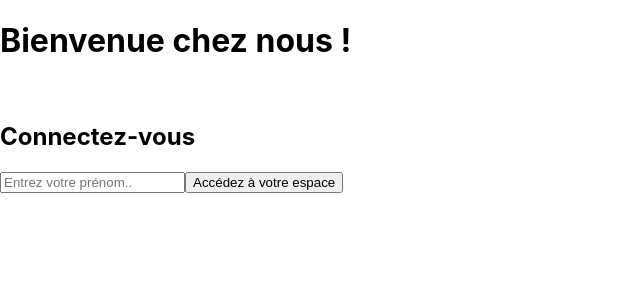
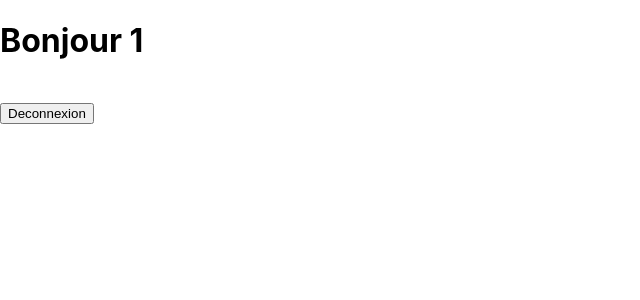
Before and after one commit to nikos100980/crazee-burger, a React (Create React App) app: page /order/1 in a window 1280 px wide. Shown: the top 300 px of the page, without its empty margins (0-640 px from the left). Built offline with nearby package versions, Linux system fonts and the light colour scheme.

Commit message:
✨ F02: LOGIN >add redirection from/to ErrorPage

```diff
--- a/src/App.js
+++ b/src/App.js
@@ -1,9 +1,9 @@
-import logo from "./logo.svg";
 import "./App.css";
-import LoginPage from "./components/pages/login/LoginPage";
+
+import Routes from "./components/routes/Index";
 
 function App() {
-  return <LoginPage />;
+  return <Routes />;
 }
 
 export default App;
--- /dev/null
+++ b/src/components/error/ErrorPage.jsx
@@ -0,0 +1,17 @@
+import React from 'react'
+
+export default function ErrorPage() {
+
+    const handleSubmit = (e) => {
+        e.preventDefault();
+
+        window.location = `/`
+    }
+
+  return (
+    <form action='submit' onSubmit={handleSubmit}>
+        <h1>ErrorPage</h1>
+        <button>Retourner à la page d'acceuil</button>
+    </form>
+  )
+}
--- a/src/components/routes/Index.jsx
+++ b/src/components/routes/Index.jsx
@@ -1,15 +1,18 @@
 import React from 'react'
 import { BrowserRouter, Route, Routes } from 'react-router-dom'
+import ErrorPage from '../error/ErrorPage'
 import LoginPage from "../pages/login/LoginPage"
-import Order from '../pages/order/Order'
+import OrderPage from '../pages/order/OrderPage'
 
 
 export default function Index() {
+
   return (
     <BrowserRouter>
     <Routes>
-        <Route path='/' element={<LoginPage />} />
-        <Route path='/order' element={<Order/> }/>
+        <Route exact path='/' element={<LoginPage />} />
+        <Route path='/order/:id' element={<OrderPage/> }/>
+        <Route path ='*' element={<ErrorPage/>} />
     </Routes>
 
     </BrowserRouter>
```
